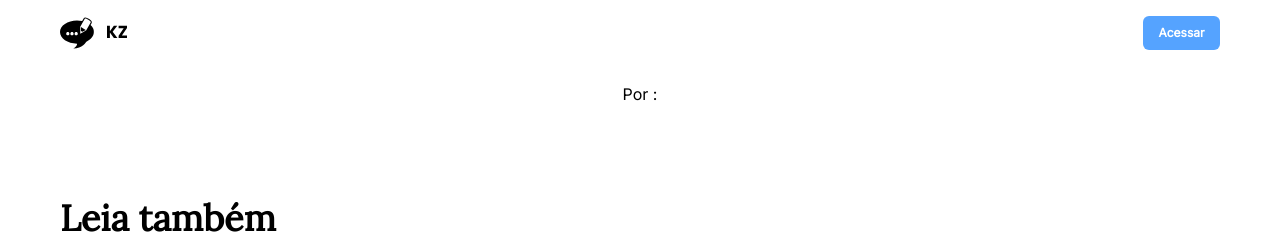
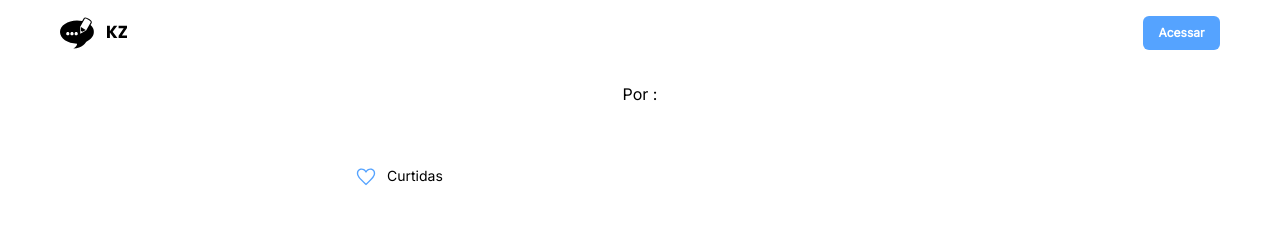
Before and after one commit to exterminer/Grupo1-Tsunode, a React (Vite) app: page /internpage in a window 1280 px wide. Shown: the top 242 px of the page. Built offline with nearby package versions, Linux system fonts and the light colour scheme; no server answers.

Commit message:
Feat : Likes/incomplete

```diff
--- a/src/pages/internpage/internpage.tsx
+++ b/src/pages/internpage/internpage.tsx
@@ -3,9 +3,10 @@ import { NewsContext } from "../../providers/NewsContext/NewsContext";
 import { useContext } from "react";
 import { News } from "../../components/News/news";
 import { Footer } from "../../components/Footer";
+import likeimg from "../../assets/likeImg.svg";
 export const InternPage = () => {
   const { CurrentNews, newslist } = useContext(NewsContext);
-  console.log(News);
+  console.log(CurrentNews?.likes);
   return (
     <div>
       <Header />
@@ -18,6 +19,24 @@ export const InternPage = () => {
           {CurrentNews?.title}
         </h1>
         <img src={CurrentNews?.image} alt="" />
+        <div className="  w-full max-w-[570px] flex justify-start">
+          {CurrentNews?.likes.length === 0 ? (
+            <div className="flex gap-[10px]">
+              <img src={likeimg} alt="" />
+              <p className="text-black text-sm font-inter font-normal">
+                Seja o primeiro a curtir{" "}
+              </p>
+            </div>
+          ) : (
+            <div className="flex gap-[10px]">
+              <img src={likeimg} alt="" />
+              <p className="text-black text-sm font-inter font-normal">
+                {CurrentNews?.likes.length} Curtidas
+              </p>
+            </div>
+          )}
+        </div>
+
         <p className="w-full max-w-[573px] text-black text-base font-inter font-normal leading-9">
           {CurrentNews?.description}
         </p>
--- a/src/providers/NewsContext/@types.ts
+++ b/src/providers/NewsContext/@types.ts
@@ -5,7 +5,7 @@ export interface INewsContext {
 }
 
 export interface Ilike {
-  quantidade: number;
+  quantidade: number| undefined;
 }
 
 export interface INews {
```
Also changed, not shown: src/assets/likeImg.svg (added).
